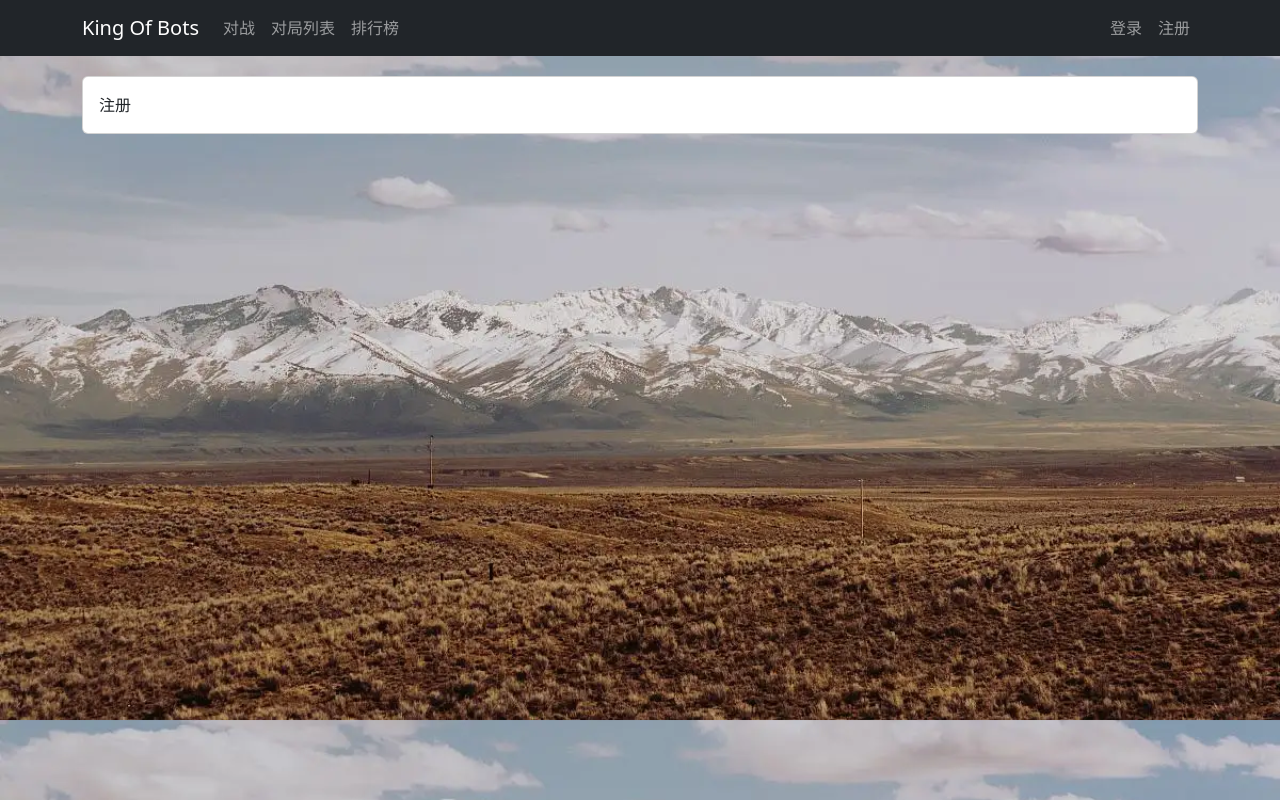
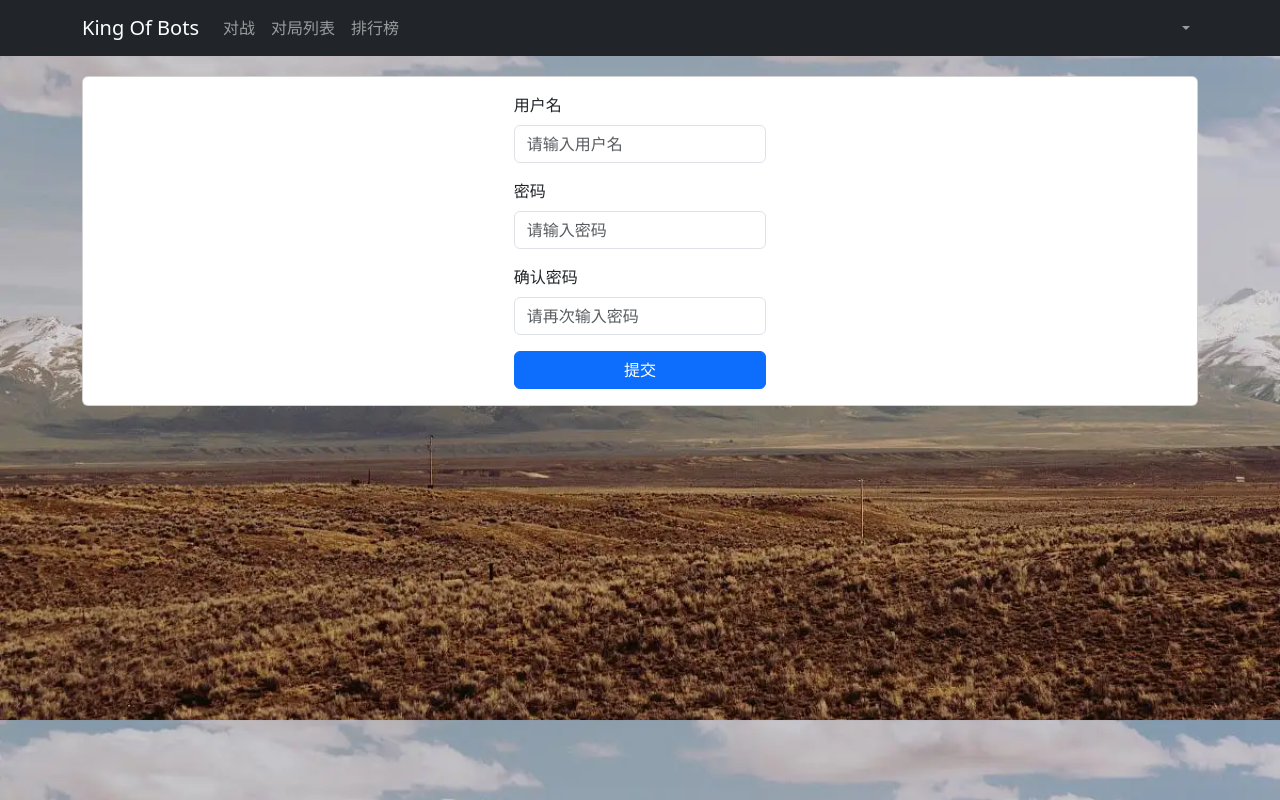
Before and after one commit to zczjyq/king-of-bot, a Vue app in the folder web/: page /user/account/register in a window 1280 px wide. Built offline with nearby package versions, Linux system fonts and the light colour scheme.

Commit message:
登录注册over 注册页面前端 登录可持久化 优化界面

```diff
--- a/web/src/components/NavBar.vue
+++ b/web/src/components/NavBar.vue
@@ -32,7 +32,10 @@
             >
           </li>
         </ul>
-        <ul class="navbar-nav" v-if="$store.state.user.is_login">
+        <ul
+          class="navbar-nav"
+          v-if="$store.state.user.is_login || !$store.state.user.show_content"
+        >
           <li class="nav-item dropdown">
             <a
               class="nav-link dropdown-toggle"
@@ -93,6 +96,9 @@ export default {
   setup() {
     const store = useStore();
     const route = useRoute();
+    const show_navbar = store.state.user.show_content;
+
+    // const jwt_token = localStorage.getItem("jwt_token");
     let route_name = computed(() => route.name);
     const logout = () => {
       store.dispatch("logout");
@@ -100,6 +106,7 @@ export default {
     return {
       route_name,
       logout,
+      show_navbar,
     };
   },
 };
--- a/web/src/router/index.js
+++ b/web/src/router/index.js
@@ -6,47 +6,72 @@ import RecordIndexView from '../views/record/RecordIndexView.vue'
 import UserBotIndexView from '../views/user/bot/UserBotIndexView.vue'
 import UserAccountLoginView from '../views/user/account/UserAccountLoginView.vue'
 import UserAccountRegisterView from '../views/user/account/UserAccountRegisterView.vue'
+import store from '../store/index'
 
 const routes = [
   {
     path: '/',
     name: 'home',
-    redirect: "/pk/"
+    redirect: "/pk/",
+    meta: {
+      requestAuth: true,
+    }
   },
   {
     path: "/pk/",
     name: "pk_index",
-    component: PkIndexView
+    component: PkIndexView,
+    meta: {
+      requestAuth: true,
+    }
   },
   {
     path: "/record/",
     name: "record_index",
-    component: RecordIndexView
+    component: RecordIndexView,
+    meta: {
+      requestAuth: true,
+    }
   },
   {
     path: "/ranklist/",
     name: "ranklist_index",
-    component: RanklistIndexView
+    component: RanklistIndexView,
+    meta: {
+      requestAuth: true,
+    }
   },
   {
     path: "/user/bot/",
     name: "user_bot_index",
-    component: UserBotIndexView
+    component: UserBotIndexView,
+    meta: {
+      requestAuth: true,
+    }
   },
   {
     path: "/404/",
     name: "not_found_index",
-    component: NotFound
+    component: NotFound,
+    meta: {
+      requestAuth: false,
+    }
   },
   {
     path: "/user/account/login/",
     name: "user_account_login",
-    component: UserAccountLoginView
+    component: UserAccountLoginView,
+    meta: {
+      requestAuth: false,
+    }
   },
   {
     path: "/user/account/register/",
     name: "user_account_register",
-    component: UserAccountRegisterView
+    component: UserAccountRegisterView,
+    meta: {
+      requestAuth: false,
+    }
   },
   {
     path: "/:catchAll(.*)*",
@@ -59,4 +84,12 @@ const router = createRouter({
   routes
 })
 
+router.beforeEach((to, from, next) => {
+  if (to.meta.requestAuth && !store.state.user.is_login) {
+    next({ name: 'user_account_login' });
+  } else {
+    next();
+  }
+})
+
 export default router
--- a/web/src/store/user.js
+++ b/web/src/store/user.js
@@ -6,6 +6,7 @@ export default {
         photo: "",
         token: "",
         is_login: false,
+        show_content: false,
     },
     getters: {
     },
@@ -38,6 +39,7 @@ export default {
                 },
                 success(resp) {
                     if (resp.error_message === "success") {
+                        localStorage.setItem("jwt_token", resp.token)
                         context.commit("updateToken", resp.token);
                         data.success(resp);
                     } else {
@@ -72,6 +74,7 @@ export default {
             });
         },
         logout(context) {
+            localStorage.removeItem("jwt_token");
             context.commit("logout");
         },
     },
--- a/web/src/views/user/account/UserAccountLoginView.vue
+++ b/web/src/views/user/account/UserAccountLoginView.vue
@@ -1,5 +1,5 @@
 <template>
-  <ContentField>
+  <ContentField v-if="$store.state.user.show_content">
     <div class="row justify-content-md-center">
       <div class="col-3">
         <form @submit.prevent="login">
@@ -47,6 +47,22 @@ export default {
     let password = ref("");
     let error_message = ref("");
 
+    const jwt_token = localStorage.getItem("jwt_token");
+    if (jwt_token) {
+      store.commit("updateToken", jwt_token);
+      store.dispatch("getinfo", {
+        success() {
+          router.push({ name: "home" });
+        },
+        error() {
+          store.commit("removeToken");
+          store.state.user.show_content = true;
+        },
+      });
+    } else {
+      store.state.user.show_content = true;
+    }
+
     const login = () => {
       error_message.value = "";
       store.dispatch("login", {
@@ -56,10 +72,11 @@ export default {
           store.dispatch("getinfo", {
             success() {
               router.push({ name: "home" });
-              console.log(store.state.user);
+            },
+            error() {
+              store.state.user.show_content = true;
             },
           });
-          router.push({ name: "home" });
         },
         error() {
           error_message.value = "密码或者用户名";
--- a/web/src/views/user/account/UserAccountRegisterView.vue
+++ b/web/src/views/user/account/UserAccountRegisterView.vue
@@ -1,15 +1,102 @@
 <template>
-  <ContentField>注册</ContentField>
+  <ContentField>
+    <div class="row justify-content-md-center">
+      <div class="col-3">
+        <form @submit.prevent="register">
+          <div class="mb-3">
+            <label for="username" class="form-label">用户名</label>
+            <input
+              v-model="username"
+              type="text"
+              class="form-control"
+              id="username"
+              placeholder="请输入用户名"
+            />
+          </div>
+          <div class="mb-3">
+            <label for="password" class="form-label">密码</label>
+            <input
+              v-model="password"
+              type="password"
+              class="form-control"
+              id="password"
+              placeholder="请输入密码"
+            />
+          </div>
+          <div class="mb-3">
+            <label for="password" class="form-label">确认密码</label>
+            <input
+              v-model="comfirmedPassword"
+              type="password"
+              class="form-control"
+              id="comfirmedPassword"
+              placeholder="请再次输入密码"
+            />
+          </div>
+          <div class="error-message">{{ error_message }}</div>
+          <button type="submit" class="btn btn-primary">提交</button>
+        </form>
+      </div>
+    </div>
+  </ContentField>
 </template>
 
   <script>
 import ContentField from "@/components/ContentField.vue";
+import { ref } from "vue";
+// import { useStore } from "vuex";
+import $ from "jquery";
+import router from "@/router/index";
+
 export default {
   components: {
     ContentField,
   },
+  setup() {
+    // const store = useStore();
+    let username = ref("");
+    let password = ref("");
+    let comfirmedPassword = ref("");
+    let error_message = ref("");
+    const register = () => {
+      error_message.value = "";
+      $.ajax({
+        url: "http://localhost:3000/user/account/register/",
+        type: "post",
+        data: {
+          username: username.value,
+          password: password.value,
+          comfirmedPassword: comfirmedPassword.value,
+        },
+        success(resp) {
+          console.log(resp);
+          if (resp.error_message === "success") {
+            router.push({ name: "user_account_login" });
+          } else {
+            error_message.value = resp.error_message;
+          }
+        },
+        error(resp) {
+          error_message.value = resp.error_message;
+        },
+      });
+    };
+    return {
+      username,
+      password,
+      comfirmedPassword,
+      error_message,
+      register,
+    };
+  },
 };
 </script>
 
-  <style scoped>
+<style scoped>
+.error-message {
+  color: red;
+}
+button {
+  width: 100%;
+}
 </style>
```
Also changed, not shown: 2 other files (tests, documents, lock files or other folders).
